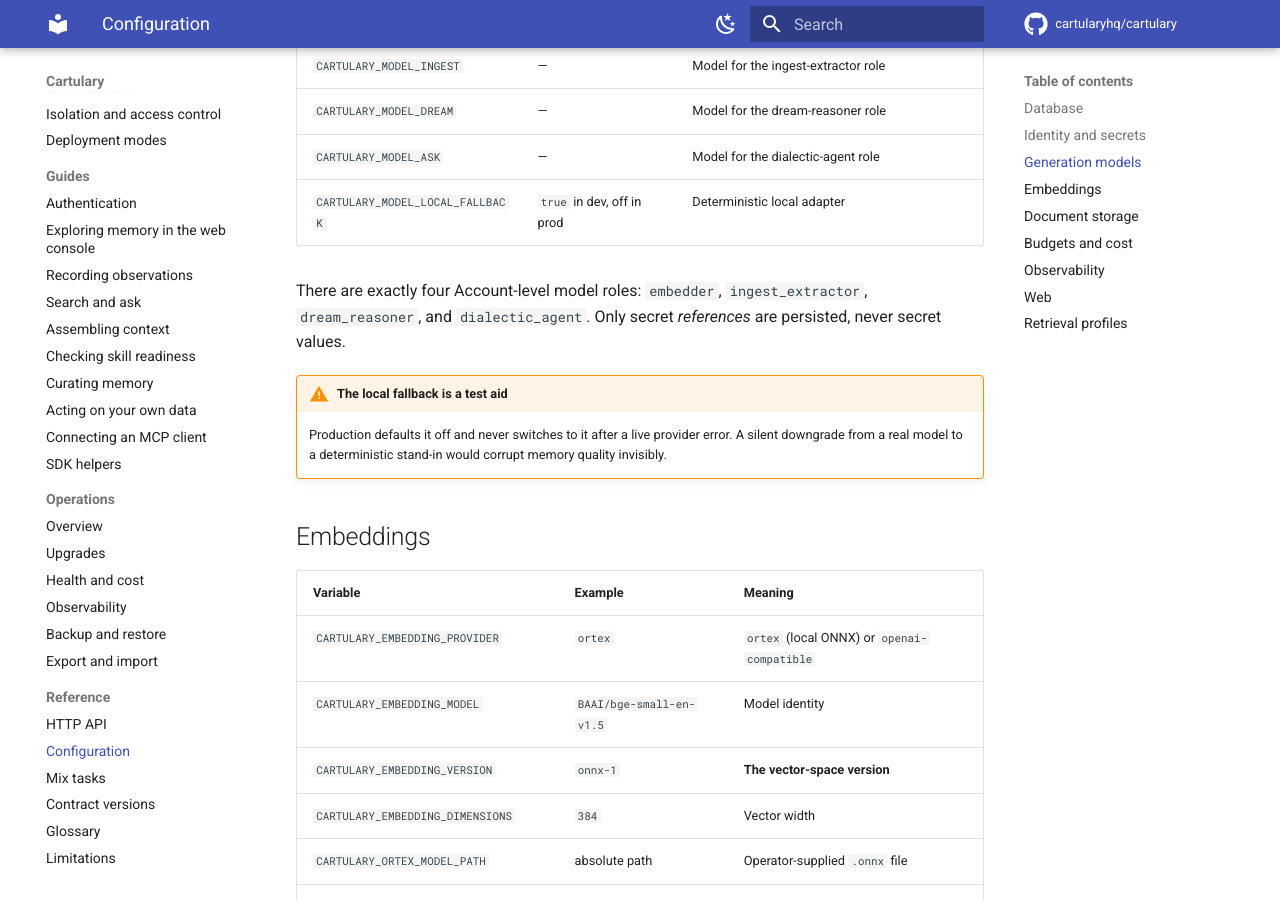
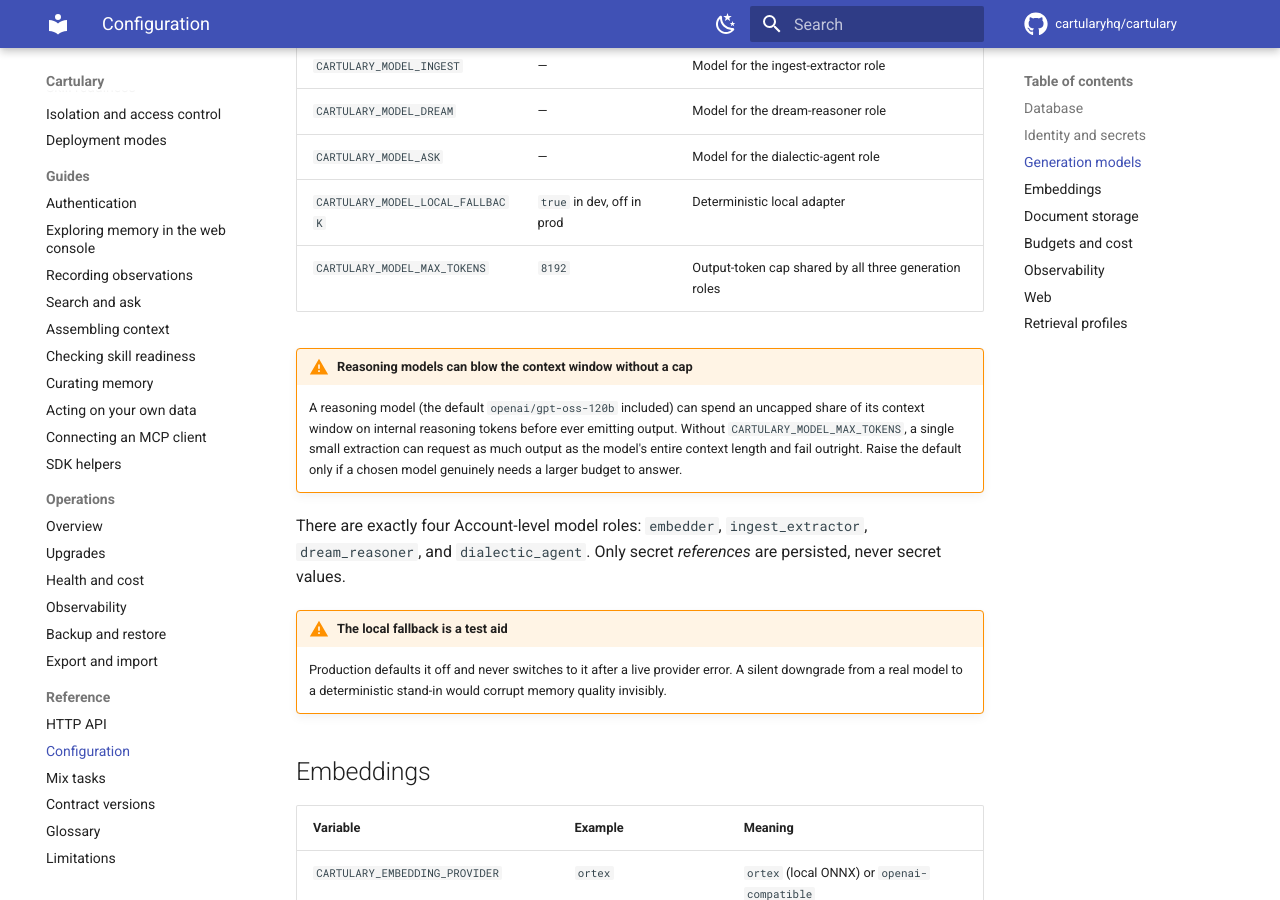
Before and after one commit to cartularyhq/cartulary, an MkDocs documentation site: the page built from docs/reference/configuration.md, in a window 1280 px wide and 900 px high, scrolled down 1829 px. Built offline with MkDocs 1.6.1 and Material for MkDocs 9.7.7, drawn with Linux system fonts in a browser that asks for light colours; comment, search, counter and statistics services are not loaded.

Commit message:
fix(model): cap generation-role output tokens to stop context blowout
openai/gpt-oss-120b (default ingest/dream/ask model) is a reasoning model
that can spend an uncapped share of its context window on internal
reasoning tokens before emitting output. Cartulary's generation_options
never set max_tokens, so nothing bounded that spend even though
Cartulary.Model.Providers.ReqLLM already forwards the option when present.

Observed in practice: a single-sentence ingest extraction requested
~131k output tokens and failed once it exceeded the model's whole
131072-token context window.

Adds CARTULARY_MODEL_MAX_TOKENS (default 8192), shared by the three
generation roles, documented in .env.example and
docs/reference/configuration.md.

Co-Authored-By: Claude Sonnet 5 <noreply@anthropic.com>

```diff
--- a/docs/reference/configuration.md
+++ b/docs/reference/configuration.md
@@ -53,6 +53,15 @@ External mode needs PostgreSQL 18 with pgvector available.
 | `CARTULARY_MODEL_DREAM` | — | Model for the dream-reasoner role |
 | `CARTULARY_MODEL_ASK` | — | Model for the dialectic-agent role |
 | `CARTULARY_MODEL_LOCAL_FALLBACK` | `true` in dev, off in prod | Deterministic local adapter |
+| `CARTULARY_MODEL_MAX_TOKENS` | `8192` | Output-token cap shared by all three generation roles |
+
+!!! warning "Reasoning models can blow the context window without a cap"
+    A reasoning model (the default `openai/gpt-oss-120b` included) can spend an
+    uncapped share of its context window on internal reasoning tokens before
+    ever emitting output. Without `CARTULARY_MODEL_MAX_TOKENS`, a single small
+    extraction can request as much output as the model's entire context length
+    and fail outright. Raise the default only if a chosen model genuinely needs
+    a larger budget to answer.
 
 There are exactly four Account-level model roles: `embedder`,
 `ingest_extractor`, `dream_reasoner`, and `dialectic_agent`. Only secret
```
Also changed, not shown: CHANGELOG.md (+12 -0 lines), 2 other files.
